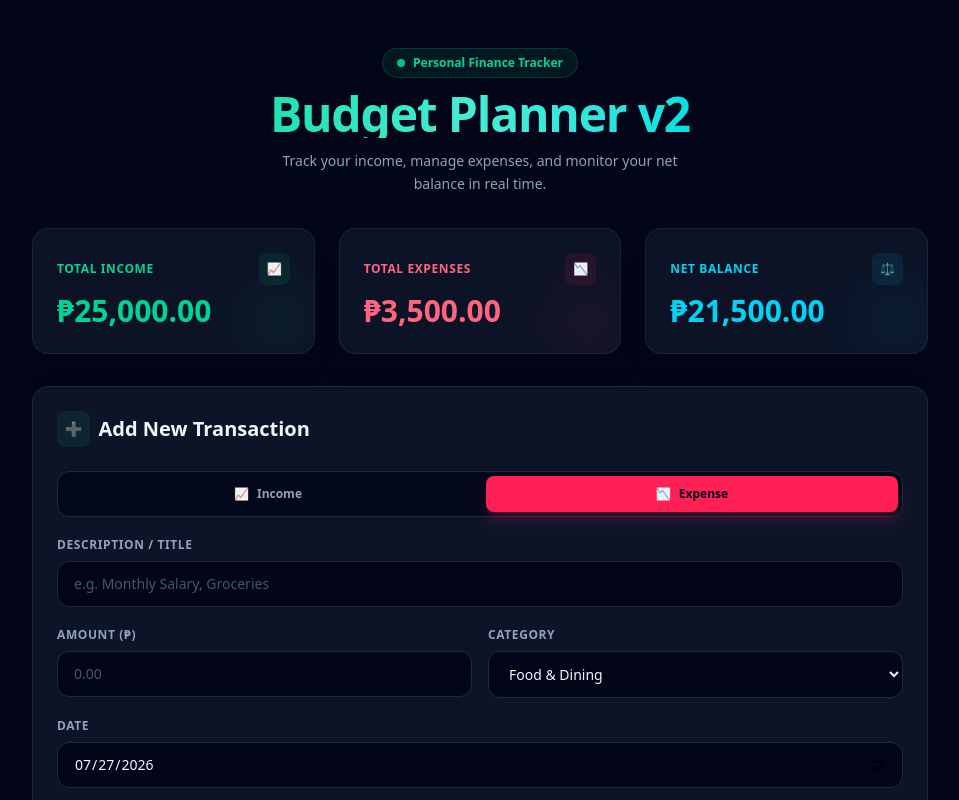
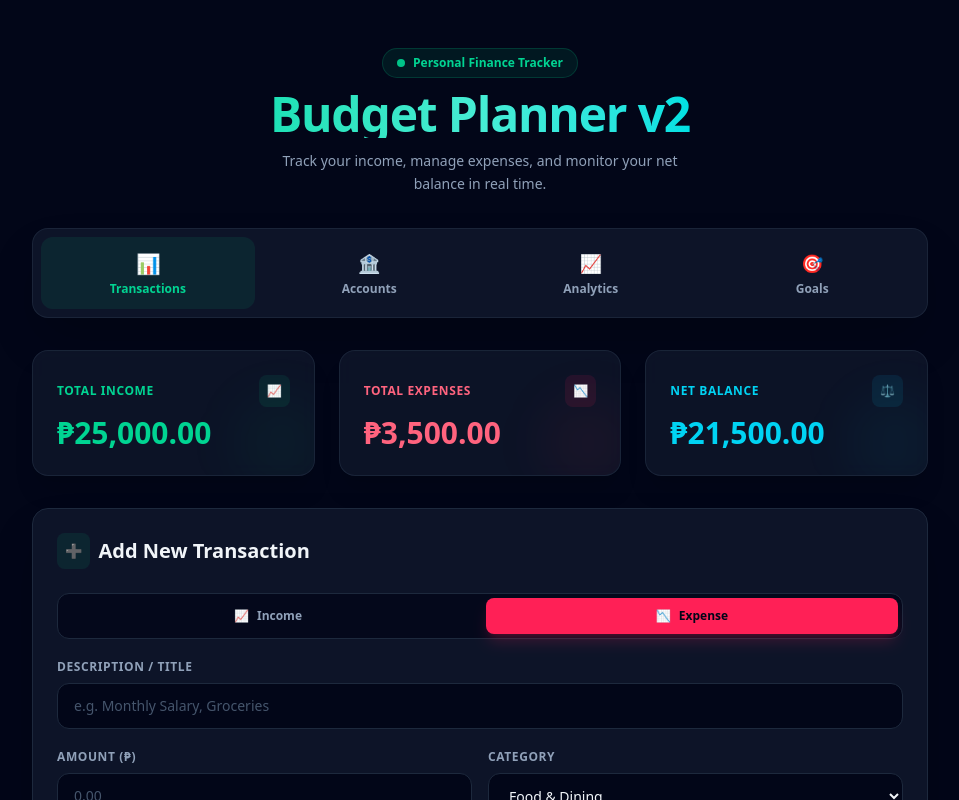
Before and after one commit to danielrosscamara/budget-planner-v2, a React (Vite) app: page / in a window 1280 px wide. Shown: the top 800 px of the page, without its empty margins (160-1119 px from the left). Built offline with nearby package versions, Linux system fonts and the light colour scheme.

Commit message:
integrate Navbar component and tab conditional rendering in App.tsx

```diff
--- a/src/App.tsx
+++ b/src/App.tsx
@@ -1,6 +1,7 @@
 import { useState, useEffect } from 'react'
-import type { Transaction } from './types/budget'
+import type { Transaction, TabType } from './types/budget'
 import { Header } from './components/Header'
+import { Navbar } from './components/Navbar'
 import { Dashboard } from './components/Dashboard'
 import { TransactionForm } from './components/TransactionForm'
 import { TransactionList } from './components/TransactionList'
@@ -8,6 +9,9 @@ import { Footer } from './components/Footer'
 import { loadTransactions, saveTransactions } from './utils/storage'
 
 function App() {
+  // Phase 7: Navigation Tab State
+  const [activeTab, setActiveTab] = useState<TabType>('transactions')
+
   // Core Transaction State hydrated from localStorage via Lazy Initializer
   const [transactions, setTransactions] = useState<Transaction[]>(() => {
     const saved = loadTransactions()
@@ -69,25 +73,61 @@ function App() {
     <div className="min-h-screen bg-slate-950 text-slate-100 p-6 flex flex-col items-center">
       <div className="max-w-4xl w-full space-y-8 mt-6">
 
-        {/* Modular Header */}
+        {/* Header */}
         <Header />
 
-        {/* Overview Dashboard */}
+        {/* Phase 7: Top Navigation Bar */}
+        <Navbar activeTab={activeTab} onTabChange={setActiveTab} />
+
+        {/* View 1: Transactions Tab */}
+        {activeTab === 'transactions' && (
+          <>
             <Dashboard
               totalIncome={totalIncome}
               totalExpenses={totalExpenses}
               netBalance={netBalance}
             />
-
-        {/* Transaction Input Form */}
             <TransactionForm onAddTransaction={handleAddTransaction} />
-
-        {/* Filterable Transaction List */}
             <TransactionList
               transactions={transactions}
               onDeleteTransaction={handleDeleteTransaction}
               onClearAllTransactions={handleClearAll}
             />
+          </>
+        )}
+
+        {/* View 2: Accounts Tab Placeholder (Phase 9) */}
+        {activeTab === 'accounts' && (
+          <div className="bg-slate-900/90 border border-slate-800 rounded-2xl p-12 text-center text-slate-400 space-y-3">
+            <span className="text-4xl block">🏦</span>
+            <h3 className="text-lg font-bold text-slate-200">Multi-Account & Wallet Manager</h3>
+            <p className="text-xs max-w-sm mx-auto text-slate-500">
+              Track balances across GCash, Maya, Bank Accounts, and Cash in Phase 9!
+            </p>
+          </div>
+        )}
+
+        {/* View 3: Analytics Tab Placeholder (Phase 8) */}
+        {activeTab === 'analytics' && (
+          <div className="bg-slate-900/90 border border-slate-800 rounded-2xl p-12 text-center text-slate-400 space-y-3">
+            <span className="text-4xl block">📊</span>
+            <h3 className="text-lg font-bold text-slate-200">Analytics & Budget Caps</h3>
+            <p className="text-xs max-w-sm mx-auto text-slate-500">
+              Interactive charts and Category Budget Progress Bars coming up in Phase 8!
+            </p>
+          </div>
+        )}
+
+        {/* View 4: Goals Tab Placeholder (Phase 10) */}
+        {activeTab === 'goals' && (
+          <div className="bg-slate-900/90 border border-slate-800 rounded-2xl p-12 text-center text-slate-400 space-y-3">
+            <span className="text-4xl block">🎯</span>
+            <h3 className="text-lg font-bold text-slate-200">Savings Goals Tracker</h3>
+            <p className="text-xs max-w-sm mx-auto text-slate-500">
+              Set savings targets and track contribution progress in Phase 10!
+            </p>
+          </div>
+        )}
 
         {/* Developer Profile Footer */}
         <Footer />
```
Lines whose indentation alone changed are shown as unchanged.
